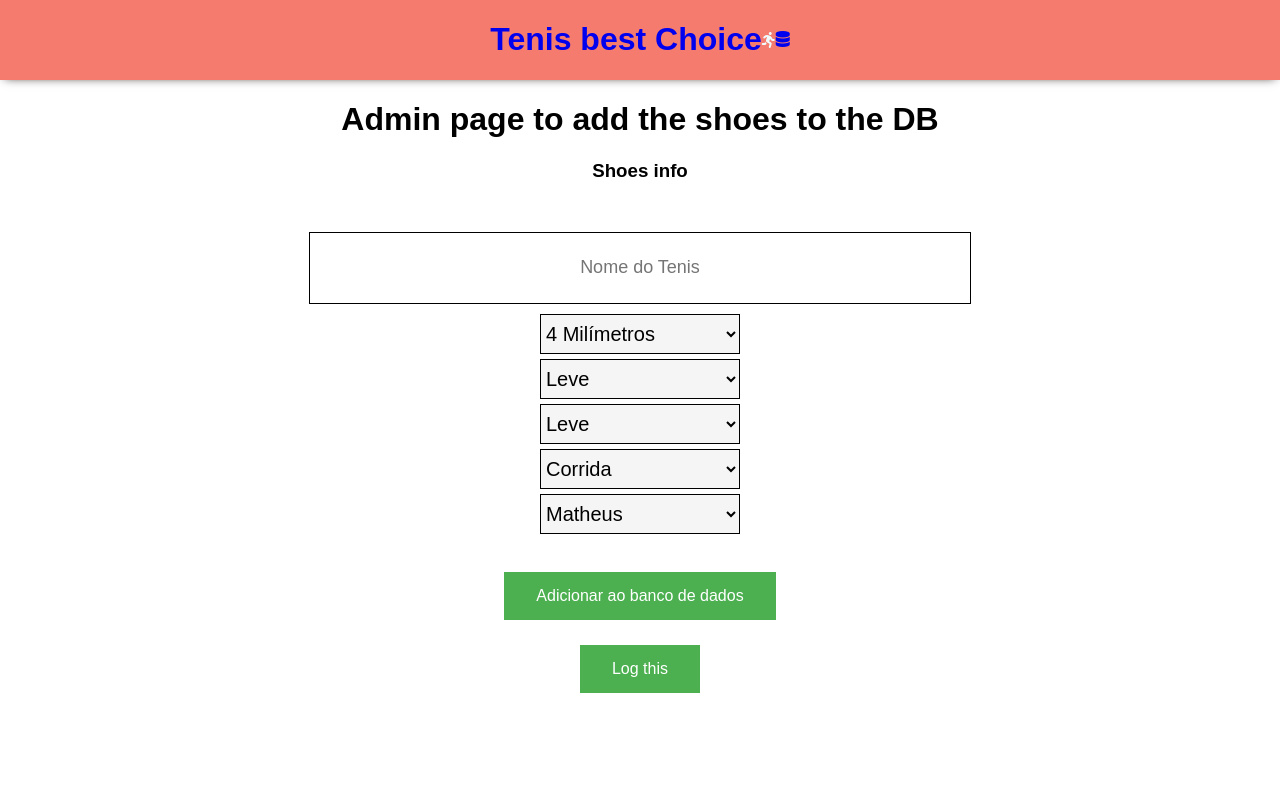
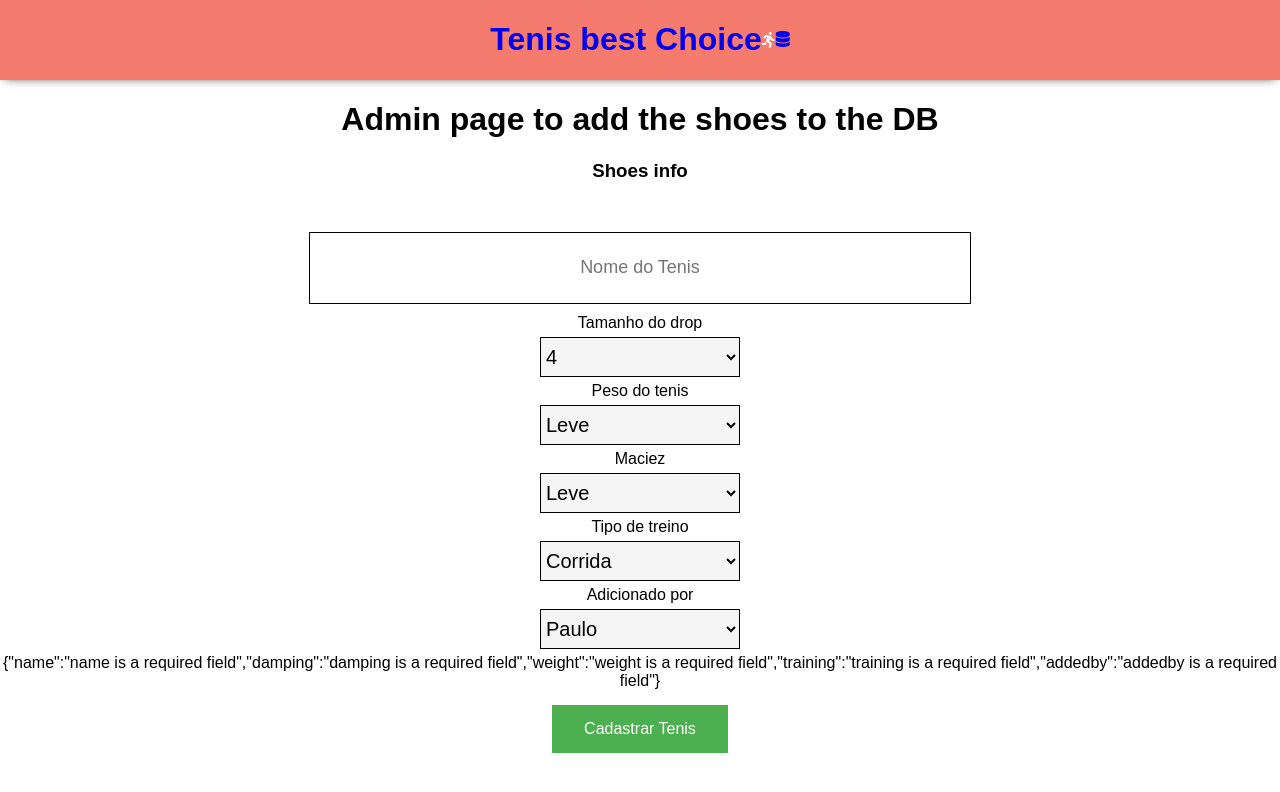
Before and after one commit to fmatheus7/tenisbestchoice, a React (Create React App) app: page /AddItem in a window 1280 px wide. Shown: the top 792 px of the page. Built offline with nearby package versions, Linux system fonts and the light colour scheme.

Commit message:
Added a form validation ( FORMIK )

```diff
--- a/src/Context.js
+++ b/src/Context.js
@@ -1,5 +1,5 @@
-import React, { useState } from "react";
-import firebase from "./utils/Firebase";
+import React, { useState } from 'react';
+import firebase from './utils/Firebase';
 
 const Context = React.createContext();
 
@@ -10,7 +10,6 @@
   const [submitedShoe, setSubmitedShoe] = useState([]);
   const [emailClient, setEmailClient] = useState('');
   //
-
 
   // Handle Functions
   const handleChange = (e) => {
@@ -24,10 +23,10 @@
   // Handle Email Value
 
   function onEmailChange(e) {
-        const {name, value} = e.target;
+    const { name, value } = e.target;
 
-        setEmailClient({...emailClient, [name]: value});
-        console.log(emailClient)
+    setEmailClient({ ...emailClient, [name]: value });
+    console.log(emailClient);
   }
 
   const handleSearchChange = (e) => {
@@ -35,22 +34,12 @@
     setSearchShoe((prevState) => ({
       ...prevState,
       [name]: value,
-        }))
+    }));
     console.log(searchShoe);
   };
 
-    function onSubmit(e) {  // add items to the DB (admin)
-        e.preventDefault();
-            firebase
-            .firestore()
-            .collection('Tenis')
-            .add({ shoes })
-            .then(() => {
-                setShoes([]);
-            });
-    }
-
-    function searchSubmit(e) { // Add the user search item to the DB
+  function searchSubmit(e) {
+    // Add the user search item to the DB
     e.preventDefault();
     firebase
       .firestore()
@@ -62,10 +51,10 @@
   }
 
   //
-
-    //
   return (
-      <Context.Provider value={{ handleChange, onSubmit, searchSubmit, handleSearchChange, onEmailChange, setSubmitedShoe, submitedShoe }}>
+    <Context.Provider
+      value={{ handleChange, searchSubmit, handleSearchChange, onEmailChange }}
+    >
       {children}
     </Context.Provider>
   );
--- a/src/pages/Admin/Admin.js
+++ b/src/pages/Admin/Admin.js
@@ -1,75 +1,82 @@
-import React, { useContext, useState } from "react";
-import firebase from "../../utils/Firebase"
-import "./styles.css"
-
+import React, { useContext, useState } from 'react';
+import { Formik, Field, Form } from 'formik';
+import firebase from '../../utils/Firebase';
+import './styles.css';
+import schema from "../../schema"
 export default function Admin() {
 
-  const [values, setValues] = useState({});
+  function onSubmit(values, actions) {
+    firebase
+    .firestore()
+    .collection('Shoes')
+    .add({ values })
+  }
 
-  function onSubmit(e) {  // add items to the DB (admin)
-    e.preventDefault();
-    if (!values.shoe || !values.drop || !values.weight || !values.damping || !values.training || !values.addedby){
-      alert("você precisa selecionar todas opções")
-    } else
-        firebase
-        .firestore()
-        .collection('Tenis')
-        .add({ values })
-        .then(() => {
-            setValues({});
-        });
-}
-
-  function onChange(e) {
-    const { name, value } = e.target;
-    setValues({...values, [name]: value})
-    console.log(values)
-  }
 
   return (
     <div className="admin-container">
       <h1>Admin page to add the shoes to the DB</h1>
       <h3>Shoes info</h3>
-      <form onSubmit={onSubmit} className="Admin-container">
+      <Formik
+        validationSchema={schema}
+        onSubmit={onSubmit}
+        validateOnMount
+        initialValues={{
+          name: '',
+          drop: 0,
+          weight: '',
+          damping: '',
+          training: '',
+          addedby: '',
+        }}
+        render={({ values, errors }) => (
+          <Form>
+            <div>
+              <Field
+                type="text"
+                minLength="1"
+                maxLength="25"
+                placeholder="Nome do Tenis"
+                name="name"
+              />
+              <label htmlFor="drop">Tamanho do drop</label>
+              <Field as="select" name="drop" Required>
+                <option value={4}>4</option>
+                <option value={6}>6</option>
+                <option value={8}>8</option>
+                <option value={10}>10</option>
+                <option value={12}>12</option>
+              </Field>
+              <label htmlFor="weight">Peso do tenis</label>
+              <Field as="select" name="weight">
+                <option value="light">Leve</option>
+                <option value="medium">Medio</option>
+                <option value="heavy">Pesado</option>
+              </Field>
+              <label htmlFor="damping">Maciez</label>
+              <Field as="select" name="damping">
+                <option value="light">Leve</option>
+                <option value="soft">Macio</option>
+                <option value="extra-soft">Extra Macio</option>
+              </Field>
+              <label htmlFor="training">Tipo de treino</label>
+              <Field as="select" name="training">
+                <option value="running">Corrida</option>
+                <option value="shooting">Rodagem</option>
+                <option value="competition">Competição</option>
+              </Field>
+              <label htmlFor="addedby">Adicionado por </label>
+              <Field as="select" name="addedby">
+                <option value="Paulo">Paulo</option>
+                <option value="Matheus">Matheus</option>
+              </Field>
+              <div>{JSON.stringify(errors)}</div>
 
-        <input type="text" minLength="1" maxLength="25" placeholder="Nome do Tenis" name="shoe" onChange={onChange} id="shoe" required />
-
-        <select onChange={onChange} name="drop" required>
-          <option value="4">4 Milímetros</option>
-          <option value="6">6 Milímetros</option>
-          <option value="8">8 Milímetros</option>
-          <option value="10">10 Milímetros</option>
-          <option value="12">12 MMilímetros</option>
-        </select>
-
-        <select onChange={onChange} name="weight" required>
-          <option value="leve">Leve</option>
-          <option value="medio">Médio</option>
-          <option value="pesado">Pesado</option>
-        </select>
-
-        <select onChange={onChange} name="damping" required>
-          <option value="leve">Leve</option>
-          <option value="macio">Macio</option>
-          <option value="extramacio">Extra Macio</option>
-        </select>
-
-        <select onChange={onChange} name="training" >
-          <option value="running">Corrida</option>
-          <option value="rodagem">Rodagem</option>
-          <option value="competição">Competição</option>
-        </select>
-
-        <select onChange={onChange} name="addedby" required>
-          <option value="matheus">Matheus</option>
-          <option value="paulo">Paulo</option>
-        </select>
-        <br />
-
-        <button type="submit">Adicionar ao banco de dados</button>
-      </form>
-        <button onClick={() => console.log(values)}>Log this  </button>
+              <button type="submit">Cadastrar Tenis</button>
+            </div>
+          </Form>
+        )}
+      />
     </div>
-
   );
 }
--- a/src/pages/Admin/styles.css
+++ b/src/pages/Admin/styles.css
@@ -5,6 +5,7 @@
 }
 
 Input {
+
     display: flex;
     background-color: #cc;
     align-items: center;
--- a/src/pages/Home/styles.css
+++ b/src/pages/Home/styles.css
@@ -18,7 +18,6 @@
   height: 50px;
   font-size: large;
   position: relative;
-
 }
 
 .subscription {
@@ -26,8 +25,7 @@
   margin-top: 50px;
 }
 
-input[type=submit] {
-
+input[type='submit'] {
   border: none;
   color: black;
   padding: 16px 32px;
--- /dev/null
+++ b/src/schema.js
@@ -0,0 +1,10 @@
+import * as Yup from 'yup'
+
+export default Yup.object().shape({
+  name: Yup.string().min(2).required(),
+  drop: Yup.number().required(),
+  damping: Yup.string().required(),
+  weight: Yup.string().required(),
+  training: Yup.string().required(),
+  addedby: Yup.string().required(),
+})
--- a/src/utils/Firebase.js
+++ b/src/utils/Firebase.js
@@ -2,14 +2,13 @@
 import 'firebase/firestore';
 
 const config = {
-  apiKey: 'AIzaSyA-RpzOoKuIex1-JK2Mda3aX6NDOntz6oI',
-  authDomain: 'high-age-233414.firebaseapp.com',
-  databaseURL: 'https://high-age-233414.firebaseio.com',
-  projectId: 'high-age-233414',
-  storageBucket: 'high-age-233414.appspot.com',
-  messagingSenderId: '122990979022',
-  appId: '1:122990979022:web:c107c97091f46a8f64ad9f',
-  measurementId: 'G-MHD2NCYCBW'
+  apiKey: "AIzaSyALVhksC5gWbXlbCh-G_x0biWQxuBBn30g",
+  authDomain: "tenisdb-63790.firebaseapp.com",
+  databaseURL: "https://tenisdb-63790.firebaseio.com",
+  projectId: "tenisdb-63790",
+  storageBucket: "tenisdb-63790.appspot.com",
+  messagingSenderId: "661066111790",
+  appId: "1:661066111790:web:6aed04acaffcad5ca3f8bf"
 };
 
 firebase.initializeApp(config);
```
Also changed, not shown: package.json (+10 -13 lines), 1 other file (tests, documents, lock files or other folders). Lines whose indentation alone changed are shown as unchanged.
